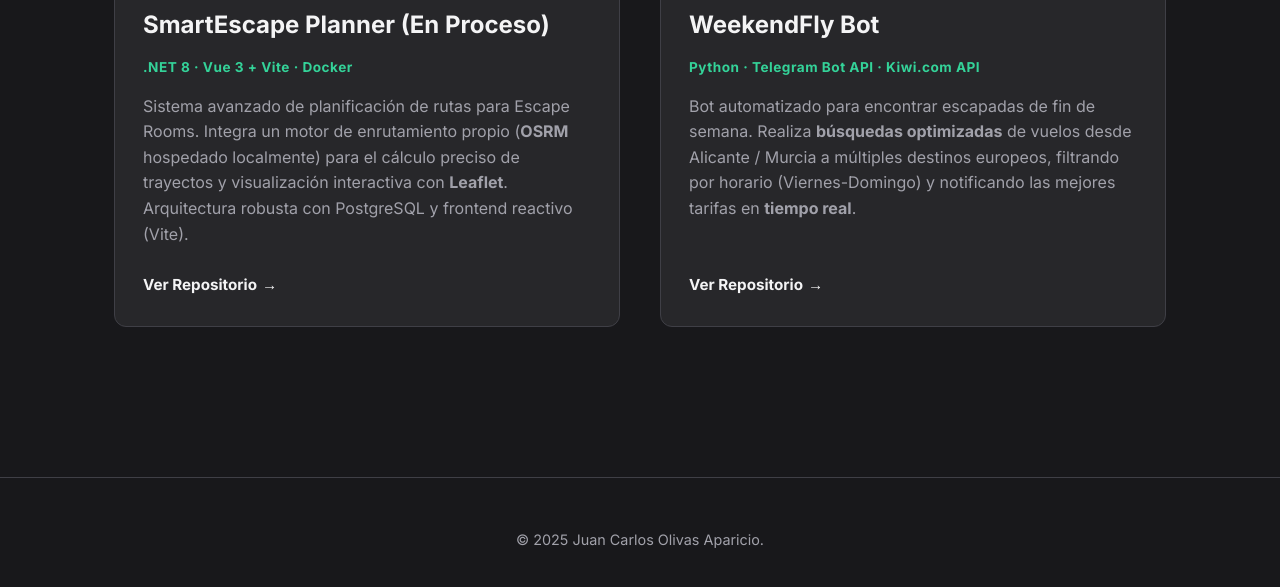
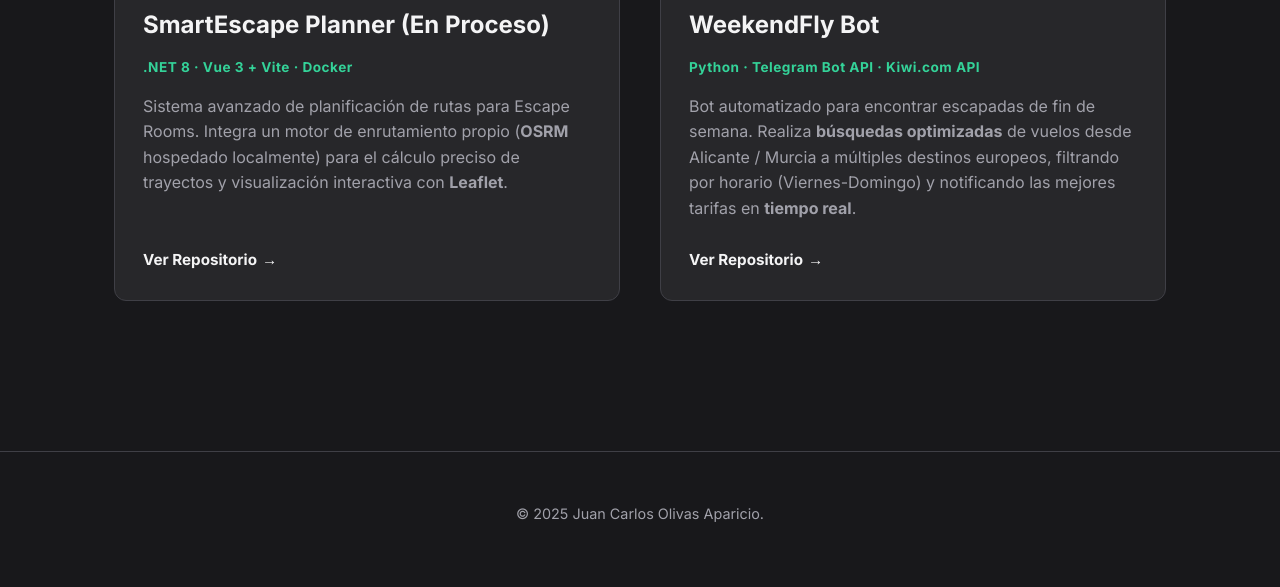
Before and after one commit to juancarlosoa/juancarlosoa.github.io, a plain HTML site: page index.html in a window 1280 px wide. Shown: the part 1505-2092 px from the top of the page. Drawn offline with Linux system fonts and the light colour scheme.

Commit message:
feat: update card info

```diff
--- a/index.html
+++ b/index.html
@@ -529,7 +529,6 @@
                 Integra un motor de enrutamiento propio (<strong>OSRM</strong>
                 hospedado localmente) para el cálculo preciso de trayectos y
                 visualización interactiva con <strong>Leaflet</strong>.
-                Arquitectura robusta con PostgreSQL y frontend reactivo (Vite).
               </p>
               <div class="card-links">
                 <a
```
